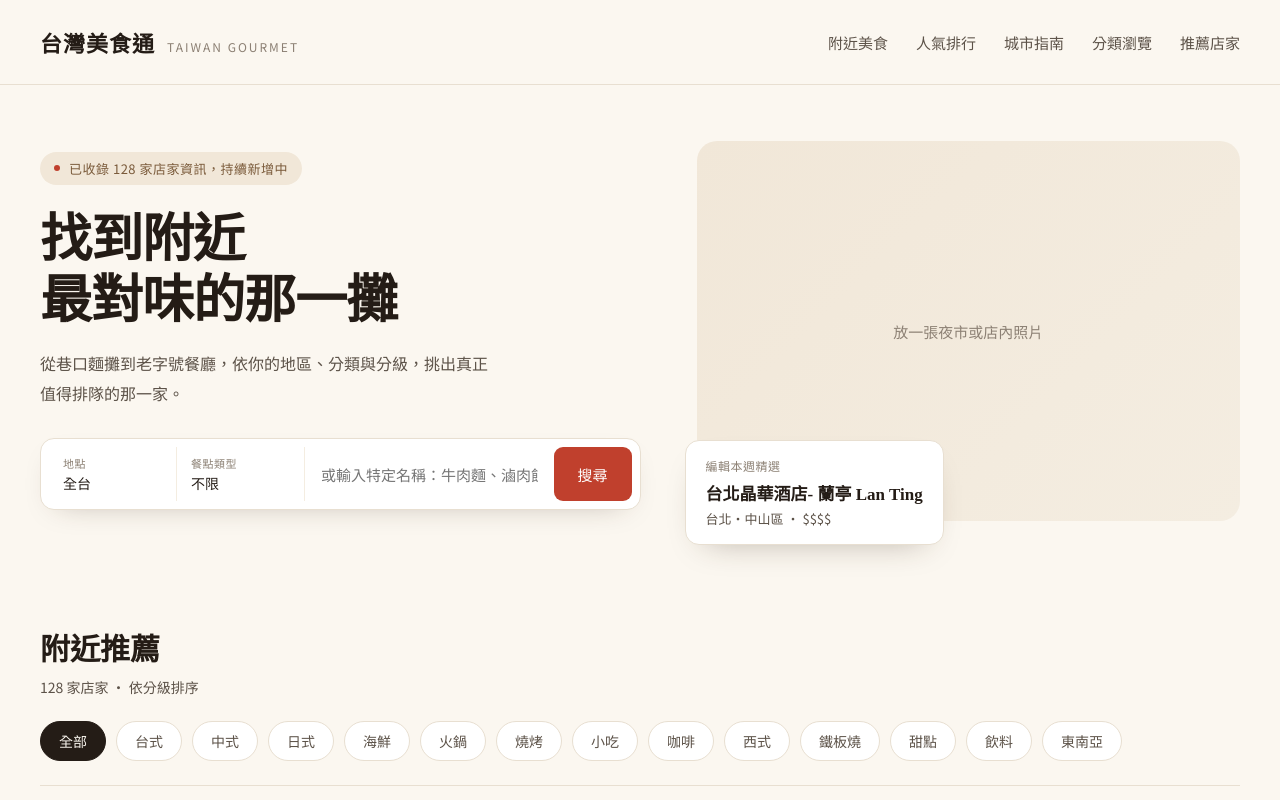
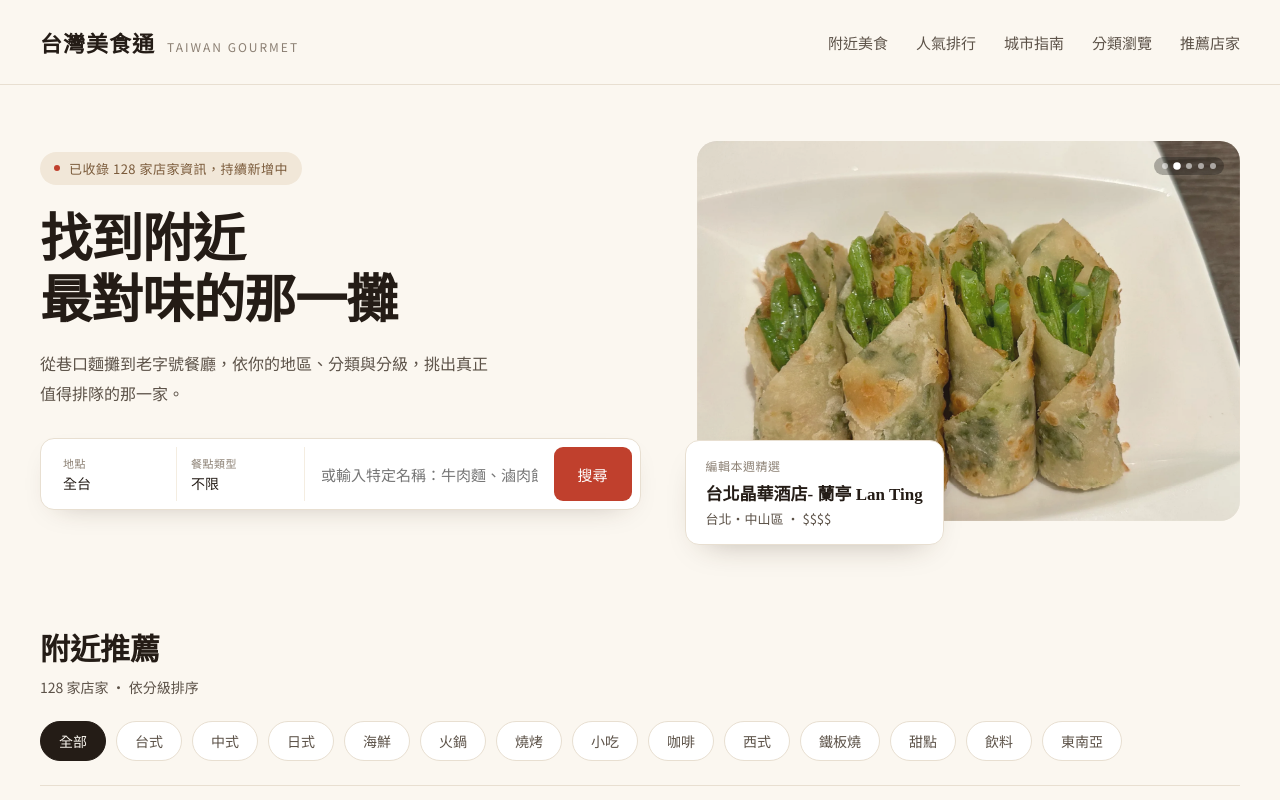
Before and after one commit to mywu-cloud/foodie, an Astro site: page / in a window 1280 px wide. Shown: the top 800 px of the page. Built offline with nearby package versions, Linux system fonts and the light colour scheme; Astro itself is replaced by a stand-in of ours.

Commit message:
feat: 首頁本週精選改為該店照片輪播（封面＋相簿，點擊進店家頁）
Co-Authored-By: Claude Opus 5.5 <noreply@anthropic.com>
Claude-Session: https://claude.ai/code/session_01EdedL7iePq9wKa5qykRqC1

```diff
--- a/src/pages/index.astro
+++ b/src/pages/index.astro
@@ -46,6 +46,10 @@ const ranking = allRestaurants
 const topPick = featured[0] ?? null;
 const topPickRegion = topPick ? getRegion(topPick.data.regionId) : null;
 const topPickDistrict = topPickRegion?.districts.find((d) => d.id === topPick?.data.districtId);
+// 精選店家的照片輪播：封面 + 相簿（最多 8 張）；沒有照片時顯示原本的佔位底色
+const topPickPhotos = topPick
+  ? [...new Set([topPick.data.coverImage, ...(topPick.data.gallery ?? []).map((p) => p.src)].filter(Boolean))].slice(0, 8)
+  : [];
 
 // 城市指南：列出所有縣市（依北→南→東排序），附編輯導語與收錄店家數（導語為原創文案，非第三方內容）。
 // 之後新增的縣市會自動出現；沒有導語的縣市顯示預設文字。
@@ -170,17 +174,37 @@ const cityGroups = [
       </form>
     </div>
     <div class="hero-visual">
-      <div class="hero-image" aria-hidden="true">
-        <span>放一張夜市或店內照片</span>
-      </div>
+      {topPickPhotos.length ? (
+        <a class="hero-image hero-slides" href={`/restaurant/${topPick!.id}`} aria-label={`查看本週精選：${topPick!.data.name}`} data-hero-slides>
+          {topPickPhotos.map((src, i) => (
+            <img
+              src={src}
+              alt={`${topPick!.data.name} 照片 ${i + 1}`}
+              class={i === 0 ? 'is-active' : ''}
+              loading={i === 0 ? 'eager' : 'lazy'}
+              fetchpriority={i === 0 ? 'high' : 'auto'}
+              decoding="async"
+            />
+          ))}
+          {topPickPhotos.length > 1 && (
+            <div class="hero-dots" aria-hidden="true">
+              {topPickPhotos.map((_, i) => <span class={i === 0 ? 'is-active' : ''} />)}
+            </div>
+          )}
+        </a>
+      ) : (
+        <div class="hero-image" aria-hidden="true">
+          <span>放一張夜市或店內照片</span>
+        </div>
+      )}
       {topPick && (
-        <div class="hero-callout">
+        <a class="hero-callout" href={`/restaurant/${topPick.id}`}>
           <div class="callout-label">編輯本週精選</div>
           <div class="callout-name">{topPick.data.name}</div>
           <div class="callout-meta">
             {topPickRegion?.name}・{topPickDistrict?.name}{topPick.data.priceRange ? ` ・ ${topPick.data.priceRange}` : ''}
           </div>
-        </div>
+        </a>
       )}
     </div>
   </section>
@@ -285,6 +309,25 @@ const cityGroups = [
 </BaseLayout>
 
 <script>
+  // 本週精選照片輪播：每 4.5 秒淡入下一張；滑鼠移入或分頁在背景時暫停；偏好減少動態效果時不自動播放
+  for (const box of document.querySelectorAll<HTMLElement>('[data-hero-slides]')) {
+    const imgs = [...box.querySelectorAll('img')];
+    const dots = [...box.querySelectorAll('.hero-dots span')];
+    if (imgs.length < 2 || matchMedia('(prefers-reduced-motion: reduce)').matches) continue;
+    let i = 0;
+    let paused = false;
+    box.addEventListener('mouseenter', () => (paused = true));
+    box.addEventListener('mouseleave', () => (paused = false));
+    setInterval(() => {
+      if (paused || document.hidden) return;
+      imgs[i].classList.remove('is-active');
+      dots[i]?.classList.remove('is-active');
+      i = (i + 1) % imgs.length;
+      imgs[i].classList.add('is-active');
+      dots[i]?.classList.add('is-active');
+    }, 4500);
+  }
+
   // 附近推薦：分類篩選 + 「顯示更多」分頁
   const buttons = document.querySelectorAll<HTMLButtonElement>('.filter-row .pill');
   const grid = document.getElementById('feature-grid');
@@ -578,7 +621,51 @@ const cityGroups = [
     color: var(--text-muted);
     font-size: 15px;
   }
+  .hero-slides {
+    display: block;
+    background: var(--surface-2);
+  }
+  .hero-slides img {
+    position: absolute;
+    inset: 0;
+    width: 100%;
+    height: 100%;
+    object-fit: cover;
+    opacity: 0;
+    transition: opacity 0.9s ease;
+  }
+  .hero-slides img.is-active {
+    opacity: 1;
+  }
+  .hero-dots {
+    position: absolute;
+    top: 16px;
+    right: 16px;
+    display: flex;
+    gap: 6px;
+    padding: 6px 8px;
+    border-radius: 999px;
+    background: rgba(0, 0, 0, 0.28);
+  }
+  .hero-dots span {
+    width: 6px;
+    height: 6px;
+    border-radius: 50%;
+    background: rgba(255, 255, 255, 0.55);
+    transition: background 0.3s, transform 0.3s;
+  }
+  .hero-dots span.is-active {
+    background: #fff;
+    transform: scale(1.25);
+  }
+  @media (prefers-reduced-motion: reduce) {
+    .hero-slides img {
+      transition: none;
+    }
+  }
   .hero-callout {
+    color: inherit;
+    text-decoration: none;
     position: absolute;
     bottom: -24px;
     left: -12px;
```
